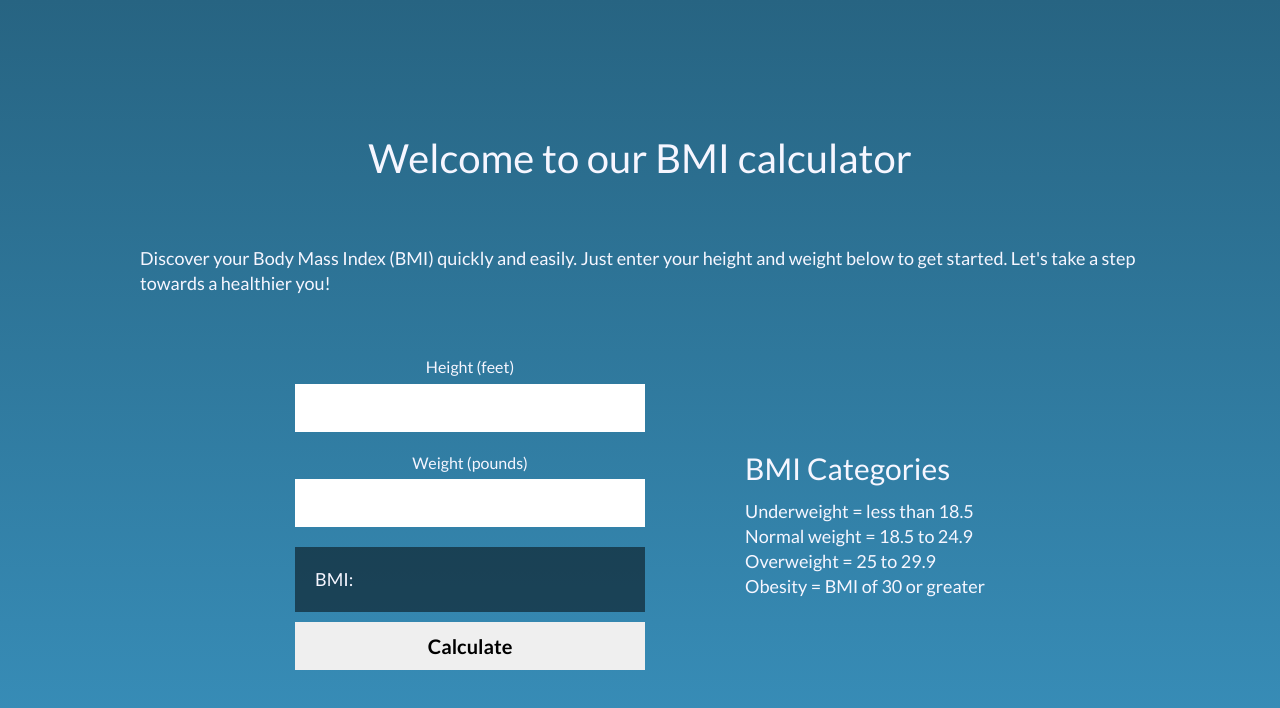
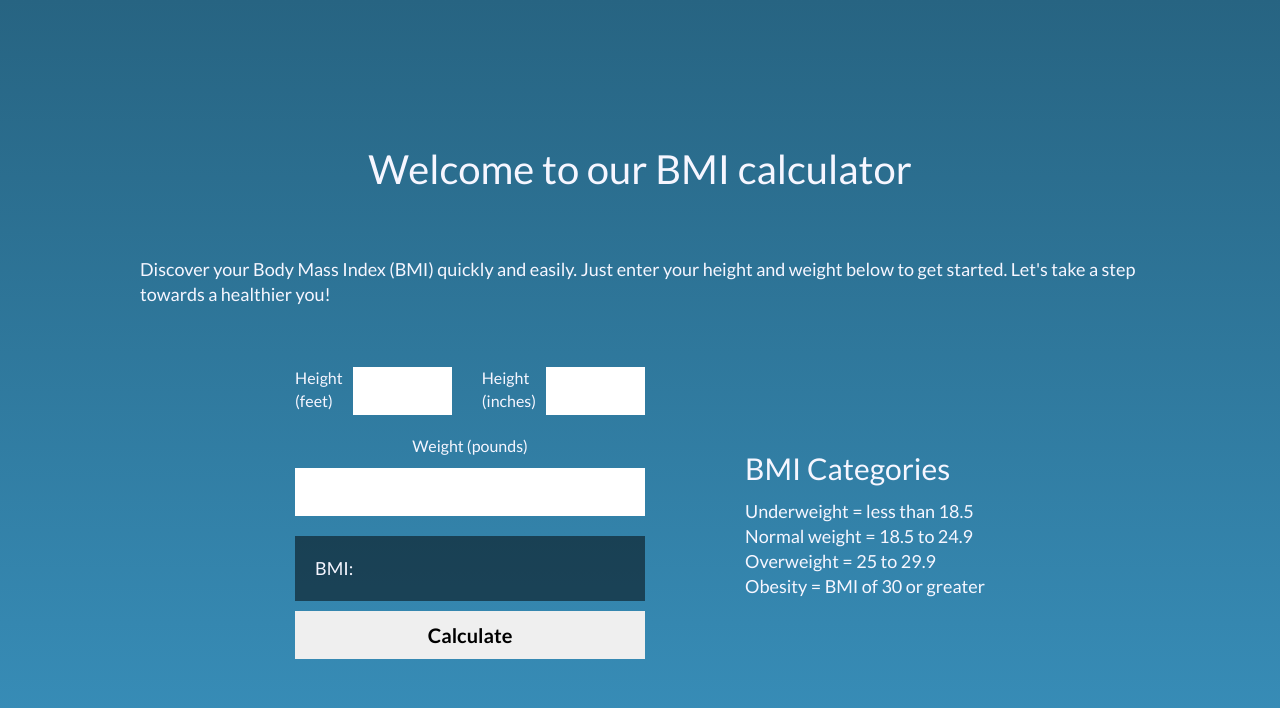
Before and after one commit to bernardoyewole/bmi-calculator, a plain HTML site: page index.html in a window 1280 px wide. Drawn offline with Linux system fonts and the light colour scheme.

Commit message:
feet to inches bug fixed

```diff
--- a/assets/script/app.js
+++ b/assets/script/app.js
@@ -9,14 +9,18 @@ function select(selector, parent = document) {
 }
 
 // Main
-const height = select('.height');
+const heightFeet = select('.height-feet');
+const heightInches = select('.height-inches');
 const weight = select('.weight');
 const result = select('.result span');
 const calculate = select('.calculate');
 const response = select('.result');
 
+console.log(heightFeet.value, heightInches.value);
+
 onEvent('load', window, () => {
-    height.value = '';
+    heightFeet.value = '';
+    heightInches.value = '';
     weight.value = '';
 });
 
@@ -35,11 +39,11 @@ function isValid(arg) {
 }
 
 onEvent('click', calculate, () => {
-    let heightNum = Number.parseFloat(height.value);
+    let heightNum = (Number.parseFloat(heightFeet.value) * 12) + Number.parseFloat(heightInches.value);
     let weightNum = Number.parseFloat(weight.value);
 
     if (isValid(heightNum) && isValid(weightNum)) {
-        let bmi = getBmi(heightNum, weightNum);
-        result.innerText = `${bmi.toFixed(1)}`;
+        result.innerText = `${getBmi(heightNum, weightNum).toFixed(1)}`;
+        console.log(heightNum, weightNum, getBmi(heightNum, weightNum))
     }
 });
--- a/assets/style/index.css
+++ b/assets/style/index.css
@@ -68,9 +68,9 @@ h1, h2, p, label {
     color: #f6f6ff;
 }
 
-label {
+form :nth-child(2) {
     text-align: center;
-    padding-bottom: 5px;
+    padding-bottom: 10px;
 }
 
 input {
@@ -80,14 +80,23 @@ input {
     font-size: 20px;
 }
 
-form :nth-child(3) {
-    margin-top: 20px;
-}
-
 form {
     display: flex;
     flex-direction: column;
     width: 350px;
+}
+
+.height-container {
+    display: flex;
+    gap: 10px;
+}
+
+.height-feet {
+    margin-right: 20px;
+}
+
+.height-container {
+    padding-bottom: 20px;
 }
 
 .result {
--- a/index.html
+++ b/index.html
@@ -27,8 +27,12 @@
                     </div>
                     <section class="flex">
                         <form>
-                            <label>Height (feet)</label>
-                            <input type="text" class="height">
+                            <div class="height-container">
+                                <label>Height (feet)</label>
+                                <input type="text" class="height-feet">
+                                <label>Height (inches)</label>
+                                <input type="text" class="height-inches">
+                            </div>
                             <label>Weight (pounds)</label>
                             <input type="text" class="weight">
                             <p class="result">BMI: <span></span></p>
```
